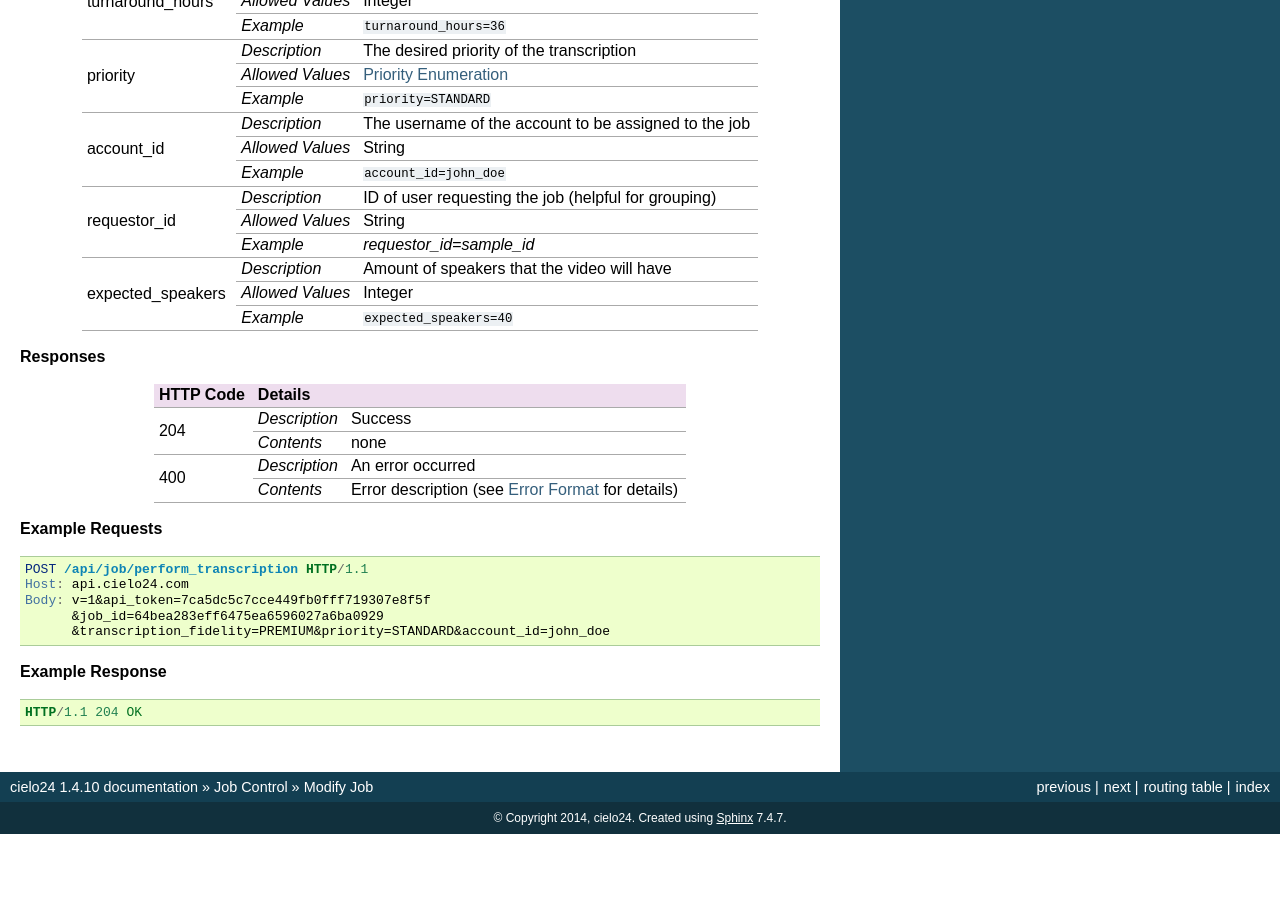
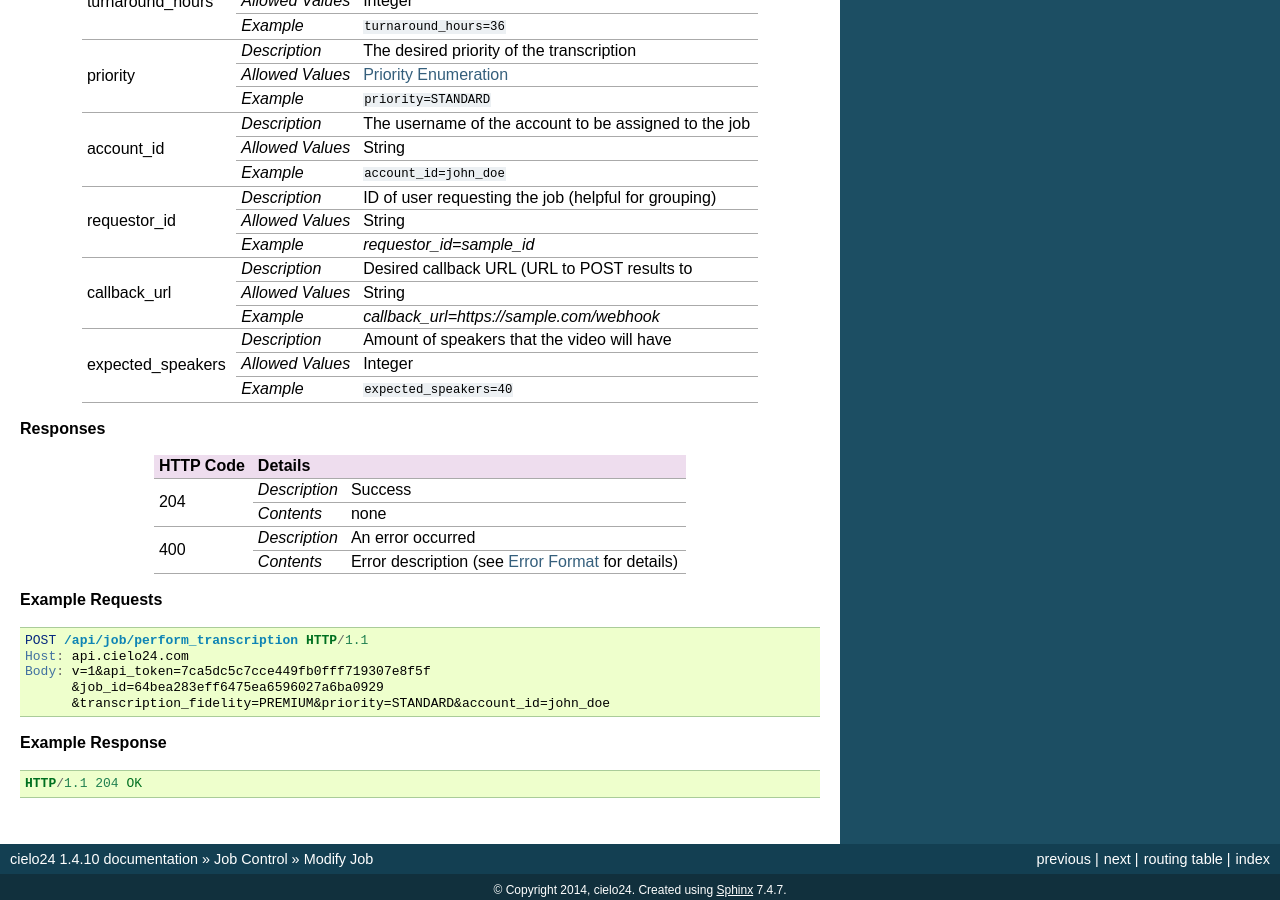
Before and after one commit to cielo24/Docs, a Sphinx documentation site: the page built from api/source/job_control/modify_job.rst, in a window 1280 px wide and 900 px high, scrolled down 666 px. Built offline with Sphinx 7.4.7, drawn with Linux system fonts in a browser that asks for light colours; before the commit the page ends 1500 px from its top, so only the background shows below that.

Commit message:
[CIELO-1157] Update modify_job endpoint parameters to include callback_url

```diff
--- a/api/source/job_control/modify_job.rst
+++ b/api/source/job_control/modify_job.rst
@@ -66,6 +66,12 @@ Modify parameters of an already existing job. The job must be in *Authorization*
 |                        +------------------+-------------------------------------------------------+
 |                        | `Example`        | `requestor_id=sample_id`                              |
 +------------------------+------------------+-------------------------------------------------------+
+| callback_url           | `Description`    | Desired callback URL (URL to POST results to          |
+|                        +------------------+-------------------------------------------------------+
+|                        | `Allowed Values` | String                                                |
+|                        +------------------+-------------------------------------------------------+
+|                        | `Example`        | `callback_url=https://sample.com/webhook`             |
++------------------------+------------------+-------------------------------------------------------+
 | expected_speakers      | `Description`    | Amount of speakers that the video will have           |
 |                        +------------------+-------------------------------------------------------+
 |                        | `Allowed Values` | Integer                                               |
```
